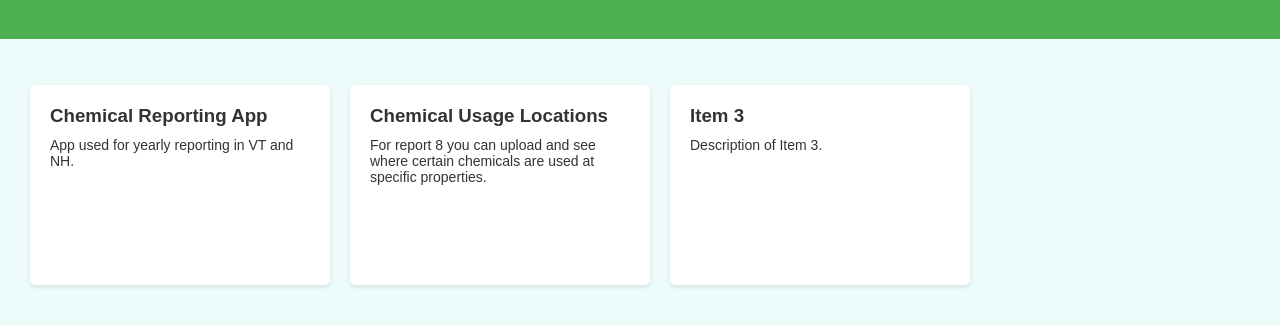
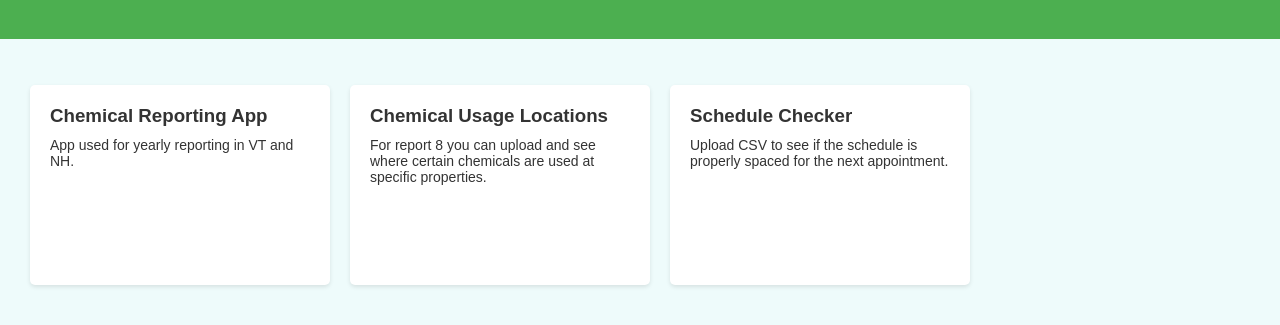
Before and after one commit to tylerwalkerbrown/mojoapp.github.io, a plain HTML site: page index.html in a window 1280 px wide. Shown: the part 81-406 px from the top of the page. Drawn offline with Linux system fonts and the light colour scheme.

Commit message:
Update index.html

```diff
--- a/index.html
+++ b/index.html
@@ -24,9 +24,9 @@
                 </a>
             </li>
             <li>
-                <a href="item3.html">
-                    <h3>Item 3</h3>
-                    <p>Description of Item 3.</p>
+                <a href="https://mojoschedule.streamlit.app/">
+                    <h3>Schedule Checker</h3>
+                    <p>Upload CSV to see if the schedule is properly spaced for the next appointment.</p>
                 </a>
             </li>
             <!-- Add more items as needed -->
```
